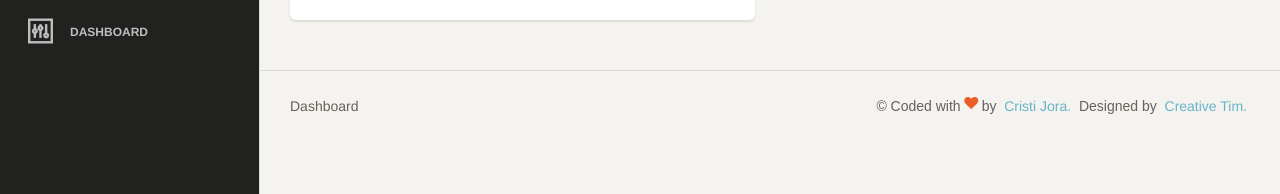
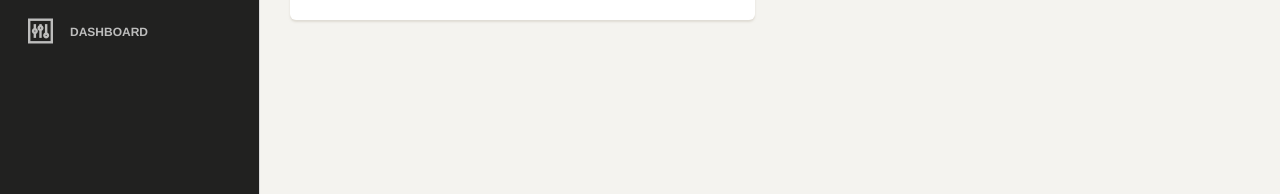
Before and after one commit to savethebear/terraria_inventory, a Vue app: page /#/overview in a window 1280 px wide. Shown: the part 208-402 px from the top of the page. Built offline with nearby package versions, Linux system fonts and the light colour scheme; a web font is replaced by a local one; what vue-notifyjs would draw is missing.

Commit message:
removed footer

```diff
--- a/src/layout/dashboard/DashboardLayout.vue
+++ b/src/layout/dashboard/DashboardLayout.vue
@@ -45,7 +45,7 @@
 
       </dashboard-content>
 
-      <content-footer></content-footer>
+      <!-- <content-footer></content-footer> -->
     </div>
   </div>
 </template>
```
